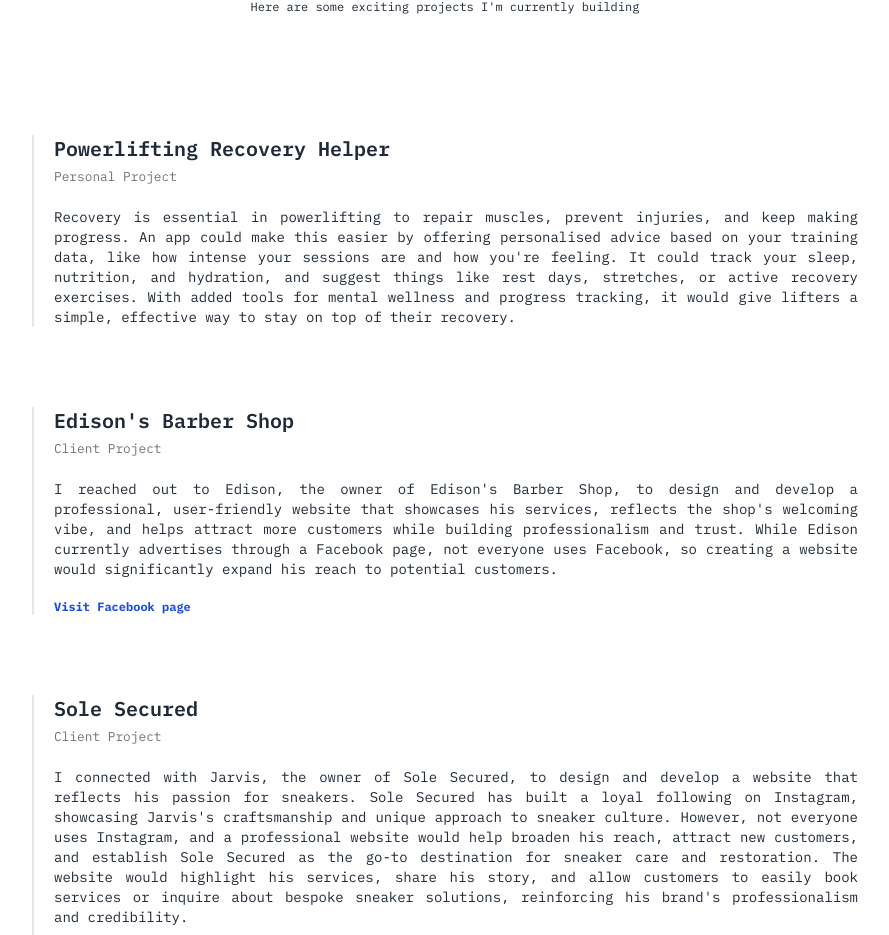
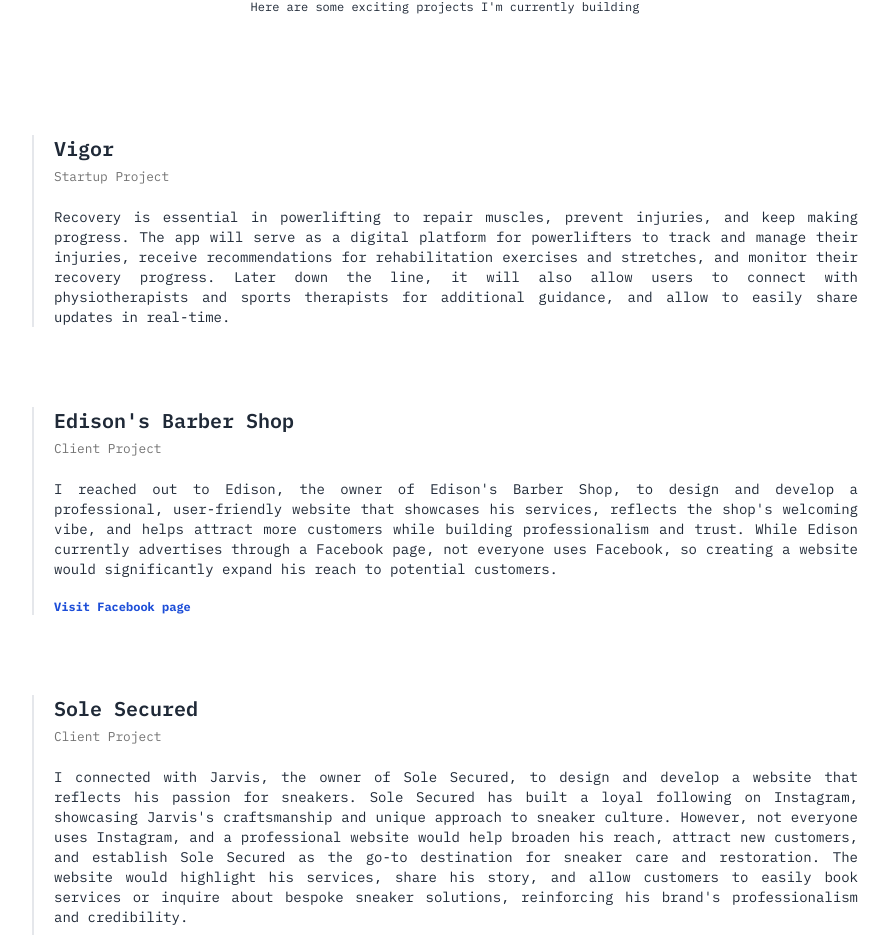
Before and after one commit to jemcap/joshcapito.dev, a React (Vite) app: page / in a window 1280 px wide. Shown: the part 9433-10368 px from the top of the page, without its empty margins (195-1084 px from the left). Built offline with nearby package versions, Linux system fonts and the light colour scheme.

Commit message:
feature: Added Vigor to Projects In Progress as a Startup Project

```diff
--- a/src/constants/lists.jsx
+++ b/src/constants/lists.jsx
@@ -497,10 +497,10 @@ export const projectsContributions = [
 export const projectsInProgress = [
   {
     id: uuidv4(),
-    title: "Powerlifting Recovery Helper",
-    type: "Personal Project",
+    title: "Vigor",
+    type: "Startup Project",
     description:
-      "Recovery is essential in powerlifting to repair muscles, prevent injuries, and keep making progress. An app could make this easier by offering personalised advice based on your training data, like how intense your sessions are and how you're feeling. It could track your sleep, nutrition, and hydration, and suggest things like rest days, stretches, or active recovery exercises. With added tools for mental wellness and progress tracking, it would give lifters a simple, effective way to stay on top of their recovery.",
+      "Recovery is essential in powerlifting to repair muscles, prevent injuries, and keep making progress. The app will serve as a digital platform for powerlifters to track and manage their injuries, receive recommendations for rehabilitation exercises and stretches, and monitor their recovery progress. Later down the line, it will also allow users to connect with physiotherapists and sports therapists for additional guidance, and allow to easily share updates in real-time.",
   },
   {
     id: uuidv4(),
```
